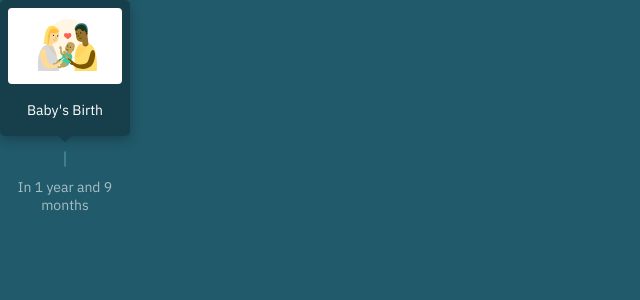
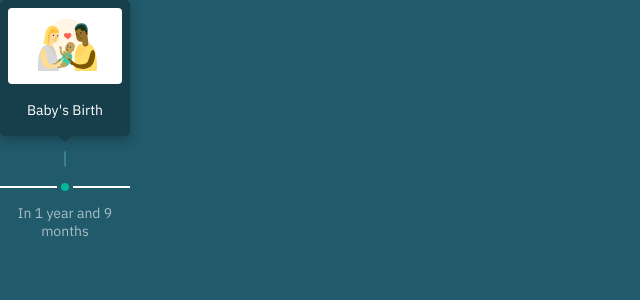
Before and after one commit to Frontendry/lifecheq-app, a React (Create React App) app: page / in a window 1280 px wide. Shown: the top 300 px of the page, without its empty margins (0-640 px from the left). Built offline with nearby package versions, Linux system fonts and the light colour scheme.

Commit message:
separator

```diff
--- /dev/null
+++ b/src/components/general-components/timeframe/Separator.tsx
@@ -0,0 +1,31 @@
+const SeparatorLine = () => {
+  return (
+    <svg height="2" width="100%">
+      <line
+        x1="0"
+        y1="0"
+        x2="100%"
+        y2="0"
+        strokeLinecap="round"
+        className="stroke-white stroke-4"
+      />
+    </svg>
+  );
+};
+
+const Separator = () => {
+  return (
+    <div className="grid grid-cols-separator gap-x-1 items-center min-h-4.5 mb-2">
+      <figure>
+        <SeparatorLine />
+      </figure>
+
+      <span className="bg-teal-650 h-2 rounded-full"></span>
+      <figure>
+        <SeparatorLine />
+      </figure>
+    </div>
+  );
+};
+
+export default Separator;
--- a/src/components/general-components/timeframe/TimeframeName.tsx
+++ b/src/components/general-components/timeframe/TimeframeName.tsx
@@ -1,9 +1,12 @@
 import { TimeframeNameProps } from "../../../utils/interfaces"
+import Separator from "./Separator";
+
+
 
 const TimeframeName = ({ name }: TimeframeNameProps) => {
       return (
-            <div className="flex flex-col text-center mt-[11px]">
-                  <div className=""></div>
+        <div className="flex flex-col text-center mt-[11px]">
+          <Separator/>
           <p className="opacity-60">{name}</p>
         </div>
       );
--- a/tailwind.config.js
+++ b/tailwind.config.js
@@ -10,6 +10,9 @@ module.exports = {
         sm: ["14px", "130%"],
       },
       colors: {
+        teal: {
+          650: "#00B897",
+        },
         cyan: {
           750: "#3C7F90",
           850: "#215A6B",
@@ -24,6 +27,7 @@ module.exports = {
         34: "8.5rem",
       },
       minHeight: {
+        4.5: "1.125rem",
         34: "8.5rem",
         43: "10.438rem",
       },
@@ -33,6 +37,12 @@ module.exports = {
       borderRadius: {
         "5px": "5px",
       },
+      gridTemplateColumns: {
+        separator: "1fr 8px 1fr",
+      },
+      strokeWidth: {
+        4: "4px",
+      },
     },
   },
   plugins: [],
```
